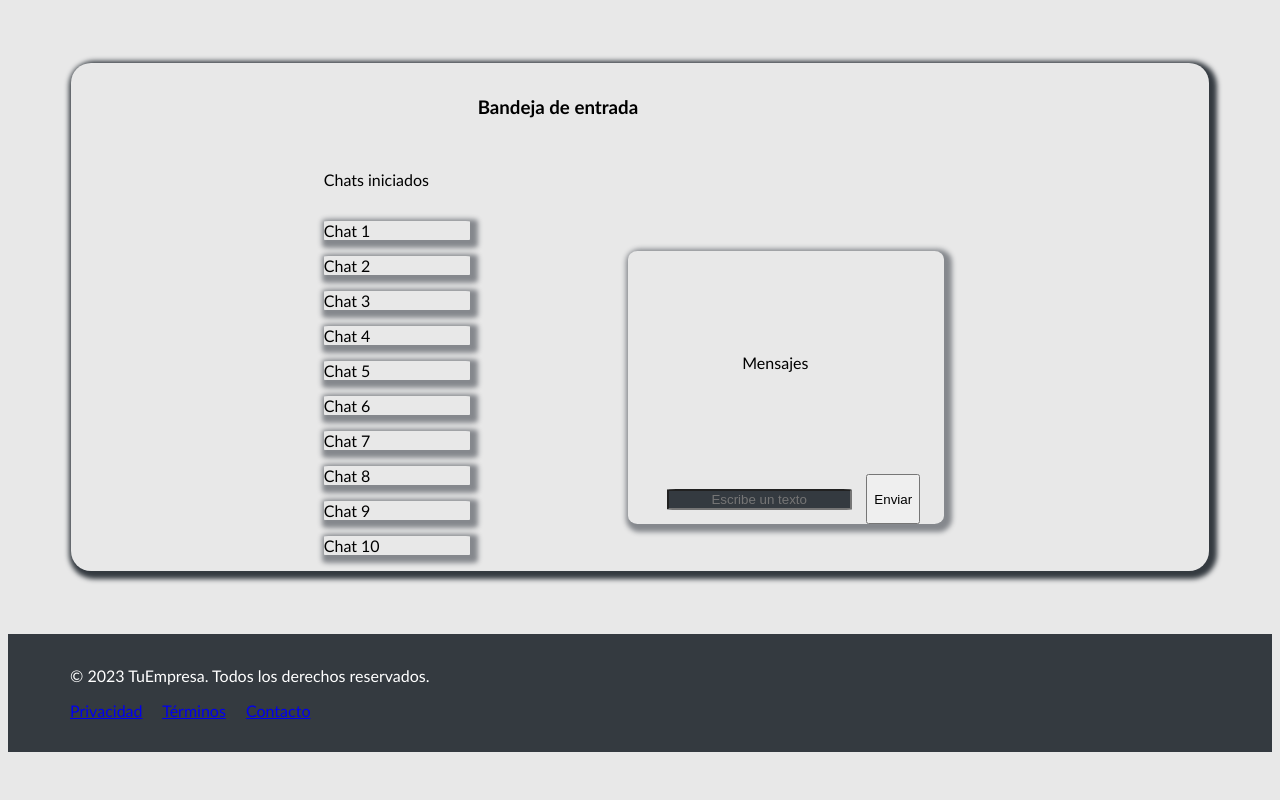
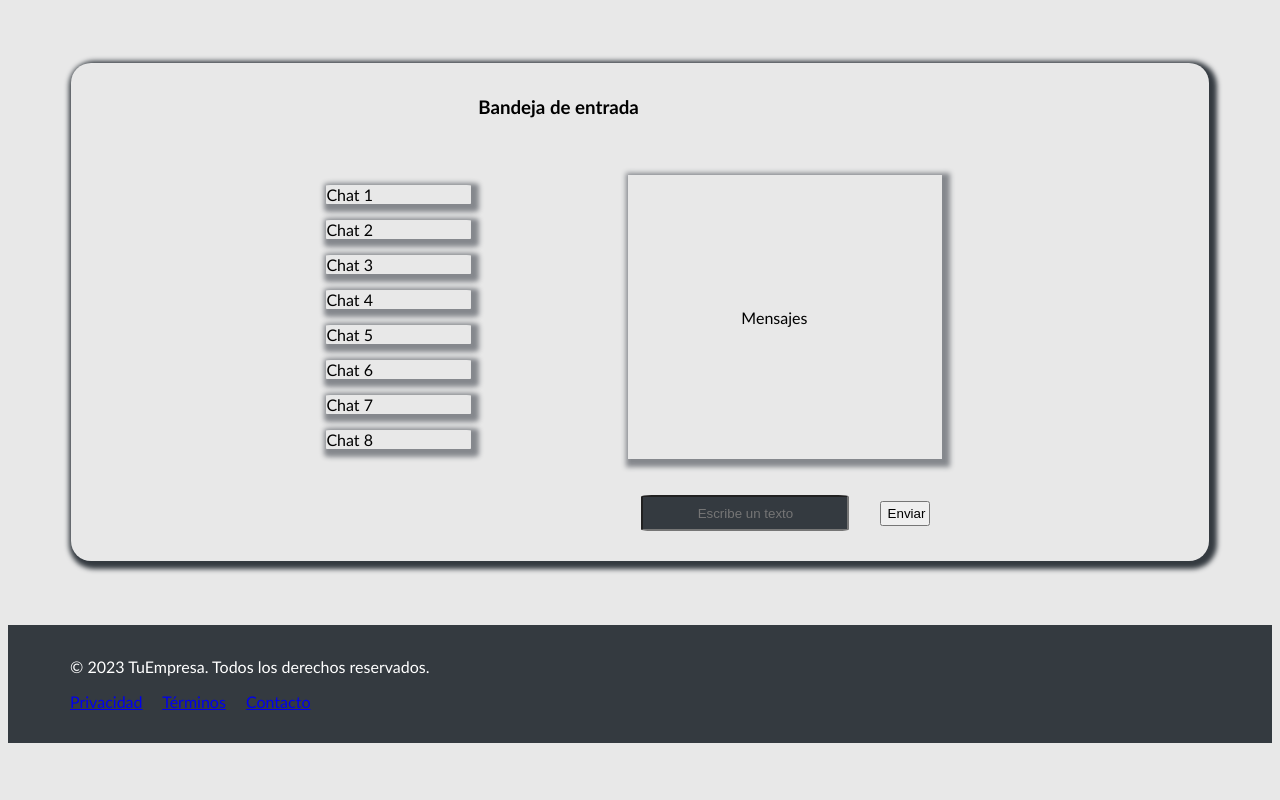
Before and after one commit to dedli54/BDM-CAPA, a PHP site: page /chat.html in a window 1280 px wide. Run offline with PHP 8.4, Linux system fonts and the light colour scheme.

Commit message:
al chile no c
al menos se ve mejor

```diff
--- a/Views(Ventanas y JS)/CSS/chat.css
+++ b/Views(Ventanas y JS)/CSS/chat.css
@@ -18,7 +18,6 @@ h3{
 
 .ejemplo{
     margin: 35%;
-    width: 100%;
 }
 
 .texto{
@@ -34,14 +33,25 @@ h3{
 
 .enviar{
     display: flex;
-    justify-content: center;
+    justify-content: flex-end;
+    align-items: center;
+    margin: 0%;
+    padding: 0%;
+}
 
+.enviar > input{
+    height: 30px;
+    width: 200px;
+}
+
+.enviar > button{
+    width: 50px;
+    height: 25px;
 }
 
 .mensaje{
     box-shadow: 3px 3px 5px 5px #85888d;
-    padding: 40%;
-    width: 200%;
+    padding: 5%;
 }
 
 footer {
--- a/Views(Ventanas y JS)/chat.html
+++ b/Views(Ventanas y JS)/chat.html
@@ -13,7 +13,9 @@
     <div class="card-chat">
         <form id="chat" class="row align-items-center">
             <h3 class="col-9">Bandeja de entrada</h3>
-            <p>Chats iniciados</p>
+            <nav>
+
+            </nav>
             <div class="row align-items-center">
                 <div class="col-6">
                     <div class="col-6">
@@ -25,17 +27,15 @@
                         <p class="mensajes">Chat 6</p>
                         <p class="mensajes">Chat 7</p>
                         <p class="mensajes">Chat 8</p>
-                        <p class="mensajes">Chat 9</p>
-                        <p class="mensajes">Chat 10</p>
                     </div>
                 </div>
-                <div class="col-6 mensajes">
+                <div class="col-6 mensaje">
                     <p class="ejemplo">Mensajes</p>
+                </div>
                     <div class="enviar">
                         <input class="texto" placeholder="Escribe un texto">
                         <button>Enviar</button>
                     </div>
-                </div>
             </div>
         </form>
     </div>
```
